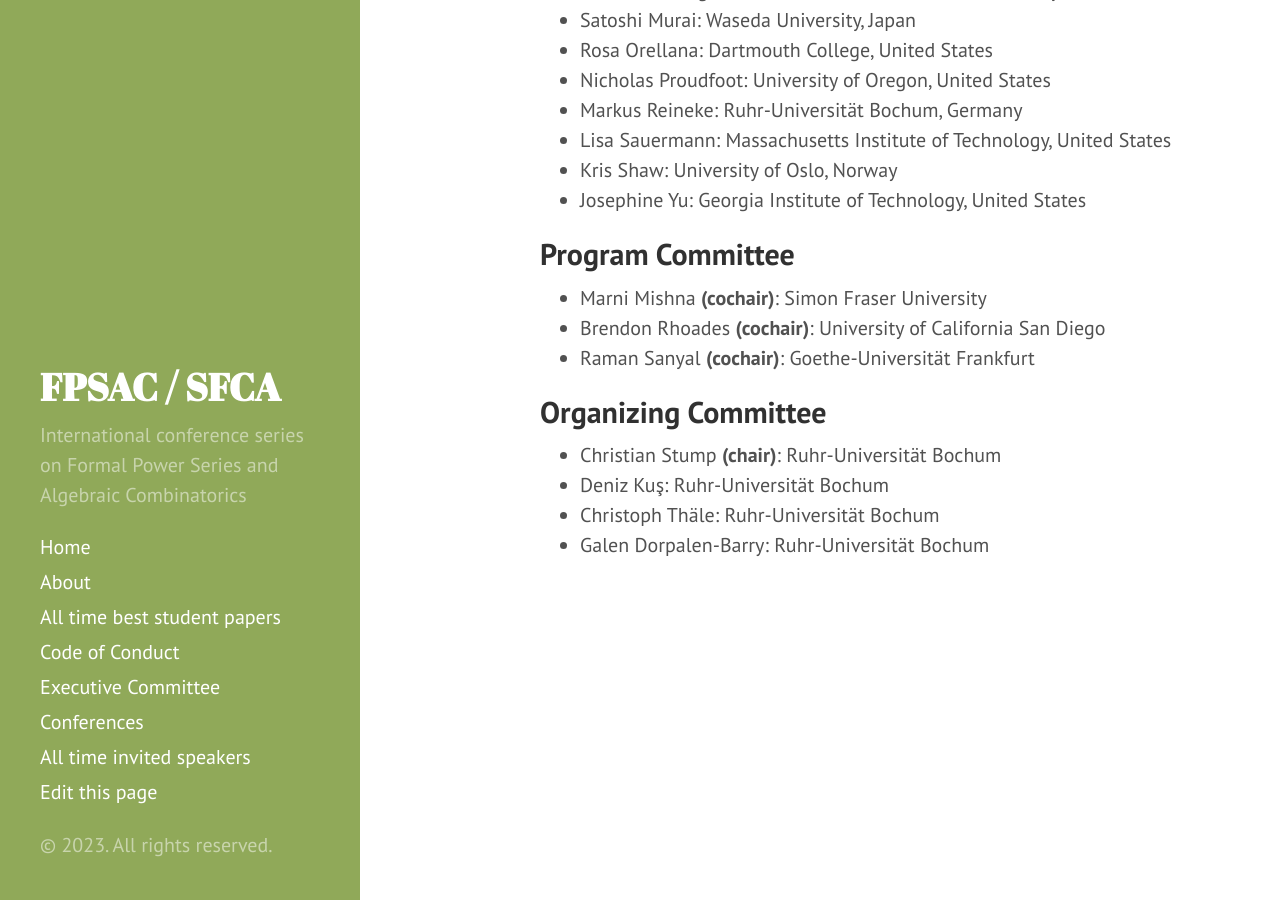
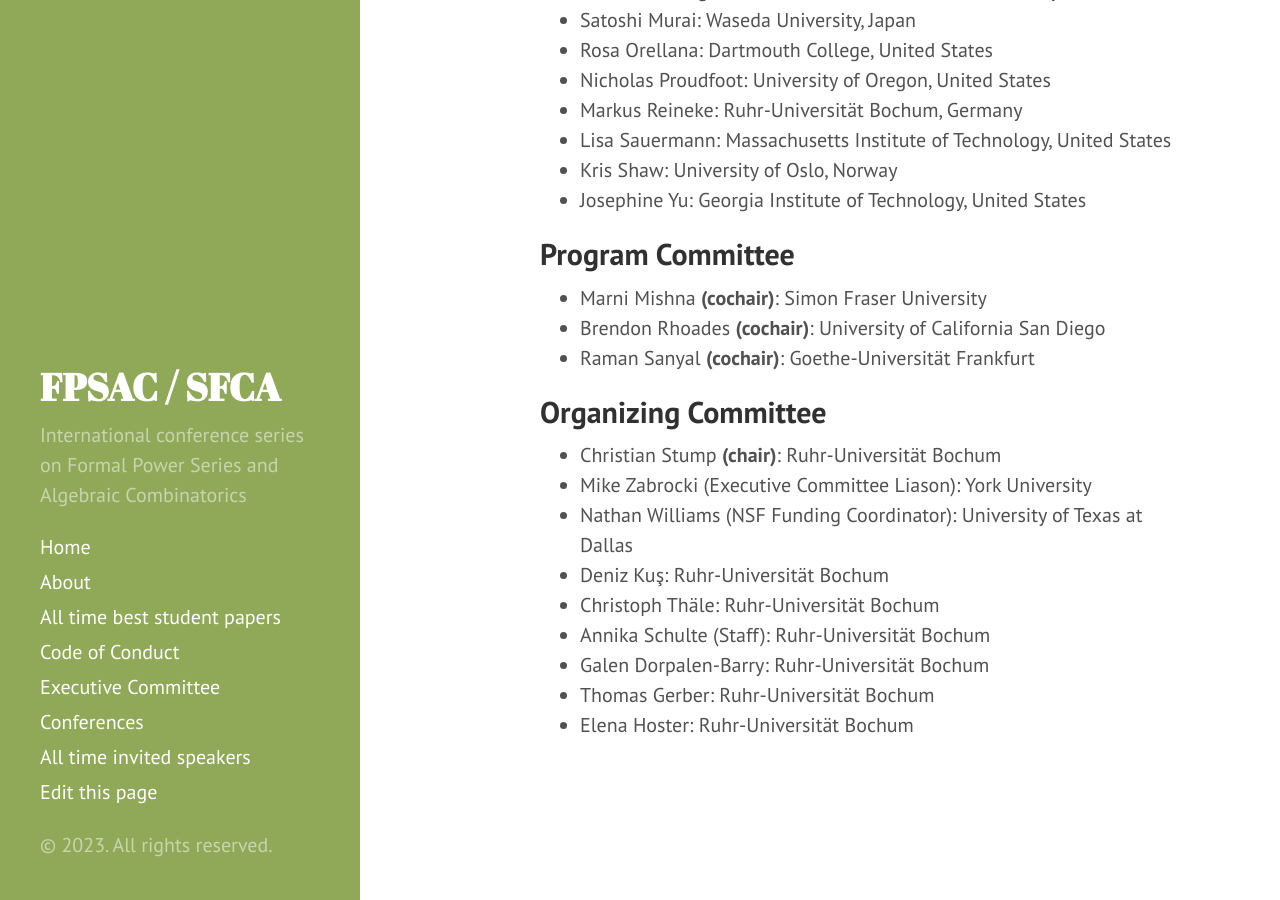
Before and after one commit to FPSAC/FPSAC.github.io, a Jekyll site: the page built from _confs/fpsac-2024.md, in a window 1280 px wide and 900 px high, scrolled down 707 px. Built offline with Jekyll 4.4.1, drawn with Linux system fonts in a browser that asks for light colours.

Commit message:
added oc members

```diff
--- a/_confs/fpsac-2024.md
+++ b/_confs/fpsac-2024.md
@@ -43,10 +43,20 @@
 - name: Christian Stump
   affiliation: Ruhr-Universität Bochum
   role: chair
+- name: Mike Zabrocki (Executive Committee Liason)
+  affiliation: York University
+- name: Nathan Williams (NSF Funding Coordinator)
+  affiliation: University of Texas at Dallas
 - name: Deniz Kuş
   affiliation: Ruhr-Universität Bochum
 - name: Christoph Thäle
   affiliation: Ruhr-Universität Bochum
+- name: Annika Schulte (Staff)
+  affiliation: Ruhr-Universität Bochum
 - name: Galen Dorpalen-Barry
   affiliation: Ruhr-Universität Bochum
+- name: Thomas Gerber
+  affiliation: Ruhr-Universität Bochum
+- name: Elena Hoster
+  affiliation: Ruhr-Universität Bochum
 ---
```
